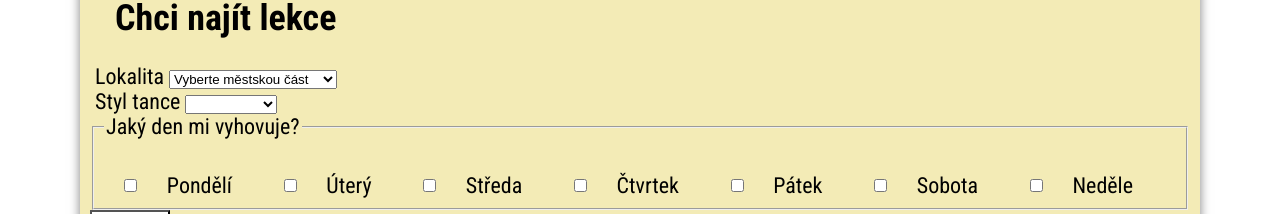
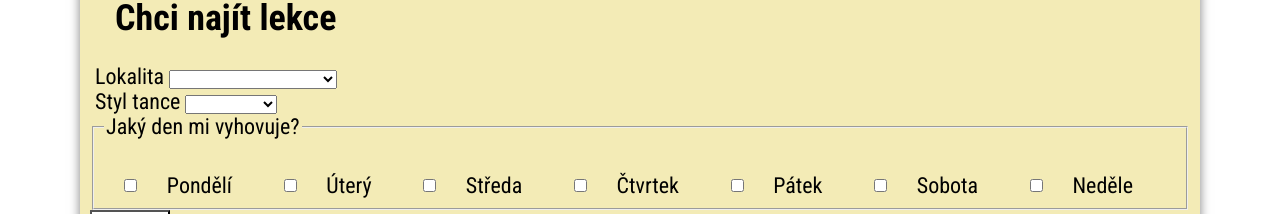
Before and after one commit to janasekaninova/Czechitas_Hackhathon, a Vue app in the folder tanecnilekce/: page / in a window 1280 px wide. Shown: the part 640-854 px from the top of the page. Built offline with nearby package versions, Linux system fonts and the light colour scheme.

Commit message:
Select districts

```diff
--- a/tanecnilekce/src/views/Home.vue
+++ b/tanecnilekce/src/views/Home.vue
@@ -4,37 +4,12 @@
     <div class="formular" id="app">
       <h2>Chci najít lekce</h2>
        <label for="mesto">Lokalita</label>
-        <select name="mesto" id="mesto" >
-          <option value="">Vyberte městskou část</option>
-          <option value="1">Bohunice</option>
-          <option value="2">Bosonohy</option>
-          <option value="3">Bystrc</option>
-          <option value="4">Černovice</option>
-          <option value="5">Chrlice</option>
-          <option value="6">Ivanovice</option>
-          <option value="7">Jehnice</option>
-          <option value="8">Jih</option>
-          <option value="9">Jundrov</option>
-          <option value="10">Kníničky</option>
-          <option value="11">Kohoutovice</option>
-          <option value="12">Komín</option>
-          <option value="13">Královo Pole</option>
-          <option value="14">Líšeň</option>
-          <option value="15">Maloměřce a Obřany</option>
-          <option value="16">Medlánky</option>
-          <option value="17">Nový Lískovec</option>
-          <option value="18">Ořešín</option>
-          <option value="19">Řečkovice a Mokrá Hora</option>
-          <option value="20">Sever</option>
-          <option value="21">Slatina</option>
-          <option value="22">Starý Lískovec</option>
-          <option value="23">Střed</option>
-          <option value="24">Tuřany</option>
-          <option value="25">Útěchov</option>
-          <option value="26">Vinohrady</option>
-          <option value="27">Žabovřesky</option>
-          <option value="28">Žebětín</option>
-          <option value="29">Židenice</option>
+        <select v-model="selectedDistrict">
+          <option v-for="(place, id) in districts"
+                  v-bind:id="place.id"
+                  v-bind:key="id">
+          {{ place.name }}
+          </option>
         </select>
       <br>
 
@@ -105,9 +80,42 @@ export default {
     'lessonsresults': LessonsResults,
     'ourfooter': OurFooter,
   },
-/*   data: {
-      selectedStyle: ''
-  }, */
+  data() {
+    return {
+      selectedDistrict: '',
+      districts: [
+      {name: 'Bohunice', id: 1},
+      {name:'Bosonohy', id: 2} ,
+      {name:'Bystrc', id: 3},
+      {name:'Černovice', id: 4} ,
+      {name:'Chrlice', id: 5},
+      {name:'Ivanovice', id: 6},
+      {name:'Jehnice', id: 7},
+      {name:'Brno - Jih', id: 8},
+      {name:'Jundrov', id: 9},
+      {name:'Kníničky', id: 10},
+      {name:'Kohoutovice', id: 11},
+      {name:'Komín', id: 12},
+      {name:'Královo Pole', id: 13},
+      {name:'Líšeň', id: 14},
+      {name:'Maloměřice a Obřany', id: 15},
+      {name:'Medlánky', id: 16},
+      {name:'Nový Lískovec', id: 17},
+      {name:'Ořešín', id: 18},
+      {name:'Řečkovice a Mokrá Hora', id: 19},
+      {name:'Brno - Sever', id: 20},
+      {name:'Slatina', id: 21},
+      {name:'Starý Lískovec', id: 22},
+      {name:'Brno - Střed', id: 23},
+      {name:'Tuřany', id: 24},
+      {name:'Útěchov', id: 25},
+      {name:'Vinohrady', id: 26},
+      {name:'Žabovřesky', id: 27},
+      {name:'Žebětín', id: 28},
+      {name:'Židenice',id: 29}
+      ]
+    }
+  },
   methods: {
   }
 };
```
